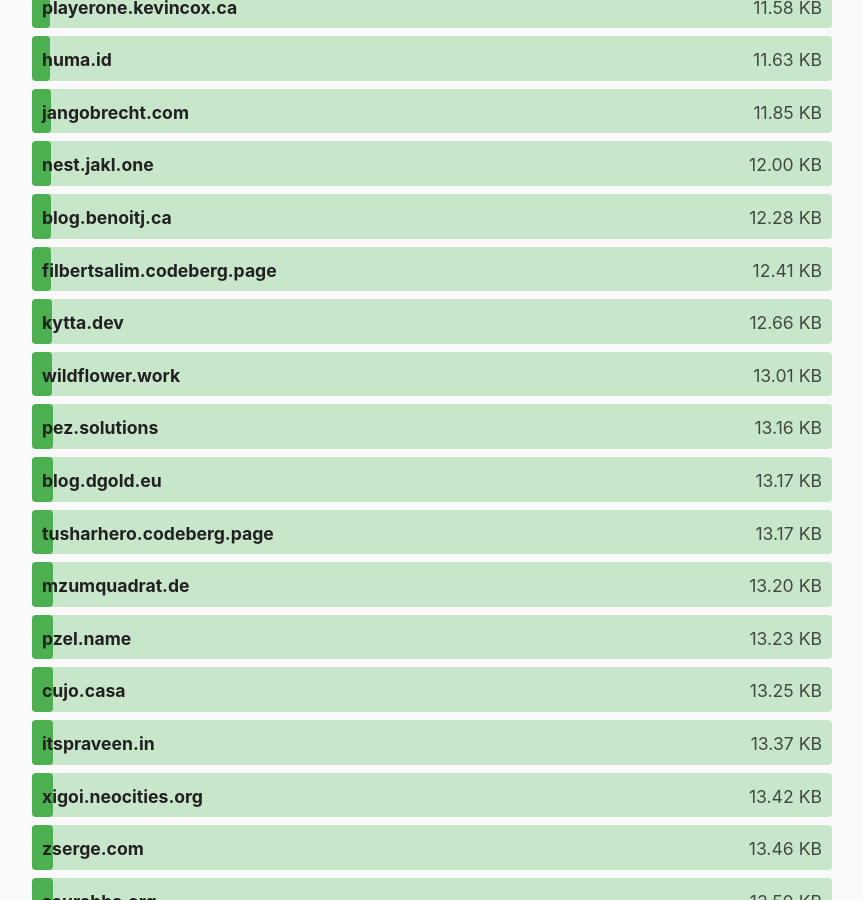
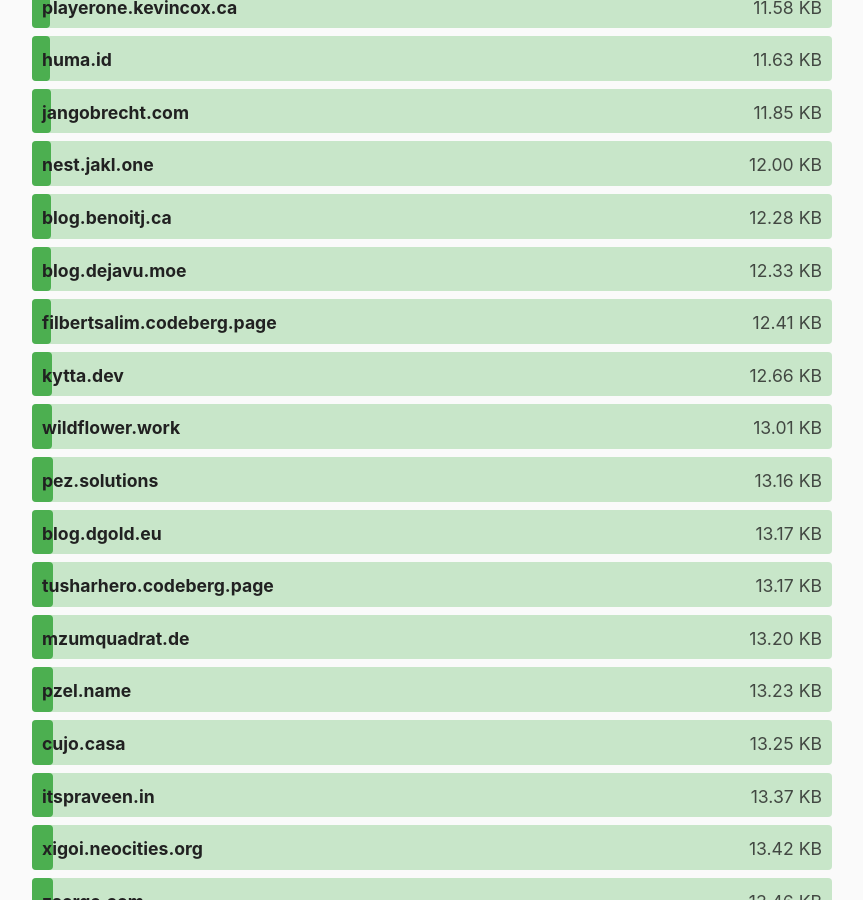
Before and after one commit to kevquirk/512kb.club, a Jekyll site: the page built from index.md, in a window 1280 px wide and 900 px high, scrolled down 4900 px. Shown: the whole window, without its empty margins (208-1071 px from the left). Built offline with Jekyll 4.4.1, drawn with Linux system fonts in a browser that asks for light colours.

Commit message:
modified: _data/sites.yml Add blog.dejavu.moe

```diff
--- a/_data/sites.yml
+++ b/_data/sites.yml
@@ -4482,3 +4482,8 @@
   url: https://zwieratko.sk/
   size: 30.94
   last_checked: 2025-05-18
+
+- domain: blog.dejavu.moe
+  url: https://blog.dejavu.moe/
+  size: 12.33
+  last_checked: 2025-09-21
```
